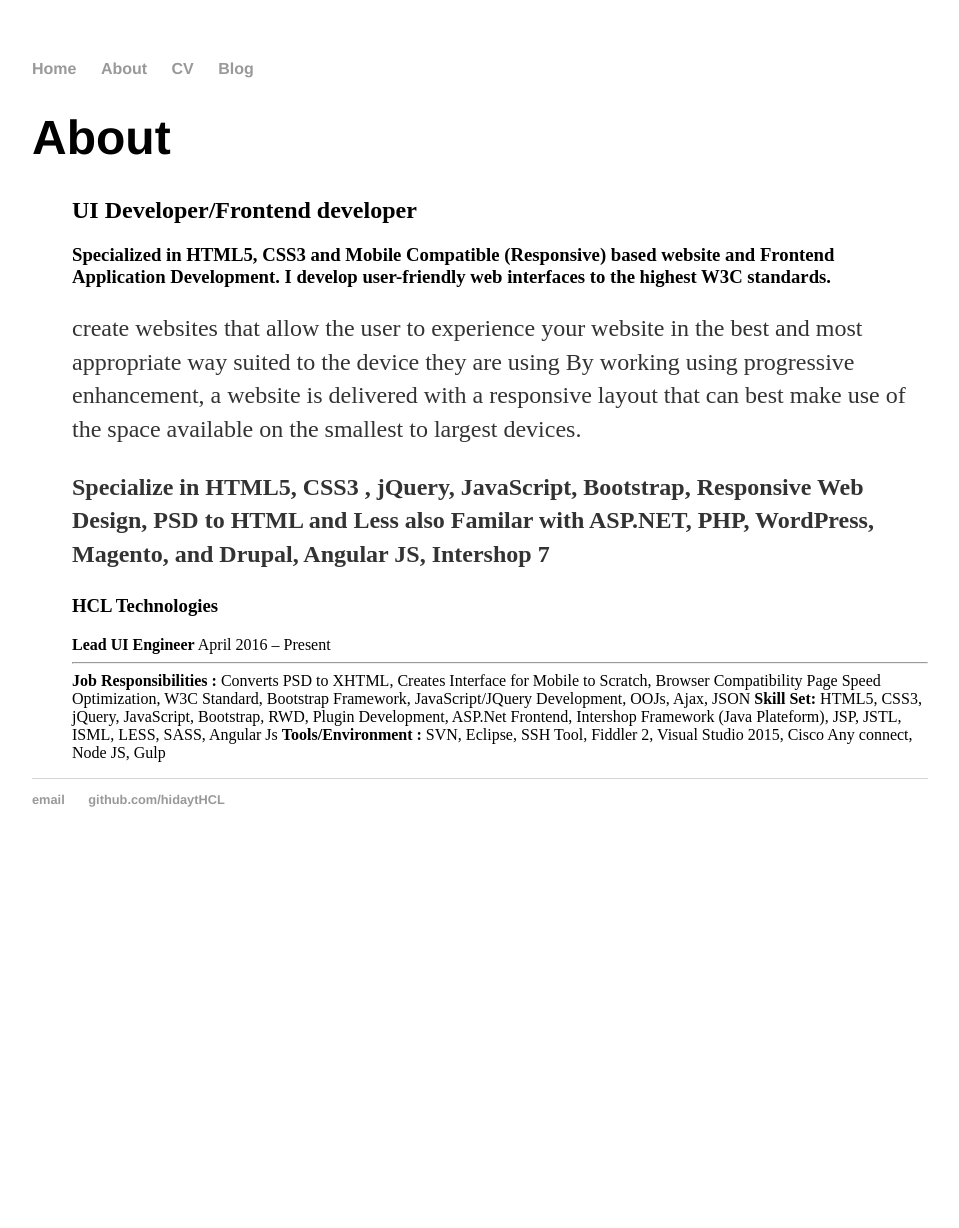
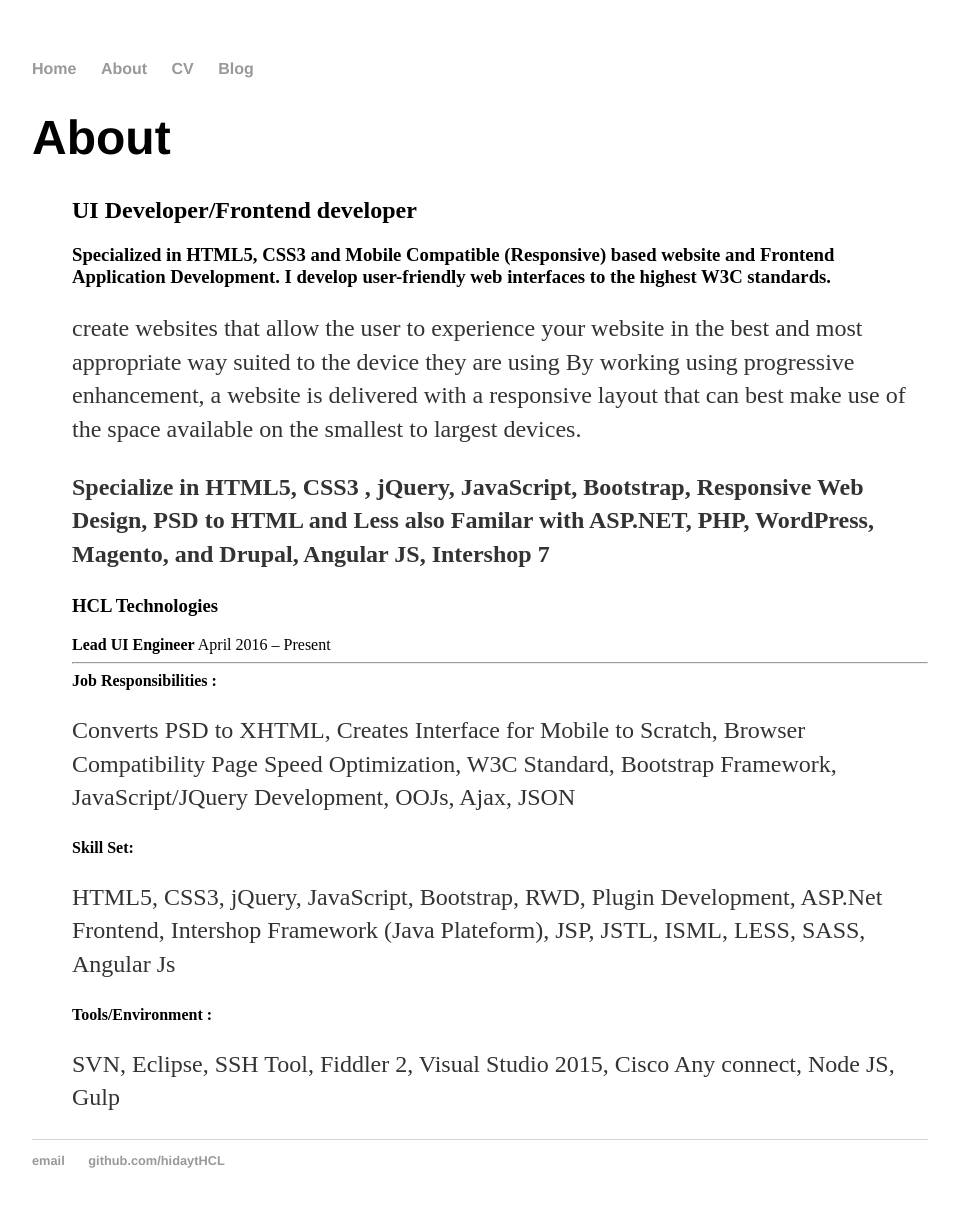
Before and after one commit to hidaytHCL/hidaytHCL.github.io, a Jekyll site: the page built from about/index.html, in a window 1280 px wide. Shown: the whole page, without its empty margins (160-1119 px from the left). Built offline with Jekyll 4.4.1, drawn with Linux system fonts in a browser that asks for light colours; before the commit the page ends 900 px from its top, so only the background shows below that.

```diff
--- a/about/index.html
+++ b/about/index.html
@@ -20,14 +20,14 @@ By working using progressive enhancement, a website is delivered with a responsi
 April 2016 – Present
 <hr />
       <strong>Job Responsibilities :</strong>
-Converts PSD to XHTML, Creates Interface for Mobile to Scratch, Browser Compatibility
+<p>Converts PSD to XHTML, Creates Interface for Mobile to Scratch, Browser Compatibility
 Page Speed Optimization, W3C Standard, Bootstrap Framework, JavaScript/JQuery Development,
-OOJs, Ajax, JSON
+	OOJs, Ajax, JSON</p>
 
 <strong>Skill Set:</strong>
-HTML5, CSS3, jQuery, JavaScript, Bootstrap, RWD, Plugin Development,
-ASP.Net Frontend, Intershop Framework (Java Plateform), JSP, JSTL, ISML, LESS, SASS, Angular Js
+<p>HTML5, CSS3, jQuery, JavaScript, Bootstrap, RWD, Plugin Development,
+	ASP.Net Frontend, Intershop Framework (Java Plateform), JSP, JSTL, ISML, LESS, SASS, Angular Js</p>
 
-<strong>Tools/Environment :</strong> SVN, Eclipse, SSH Tool, Fiddler 2, Visual Studio 2015, Cisco Any connect, Node JS, Gulp
+<strong>Tools/Environment :</strong> <p>SVN, Eclipse, SSH Tool, Fiddler 2, Visual Studio 2015, Cisco Any connect, Node JS, Gulp</p>
     </div>
 	</ul>
```
